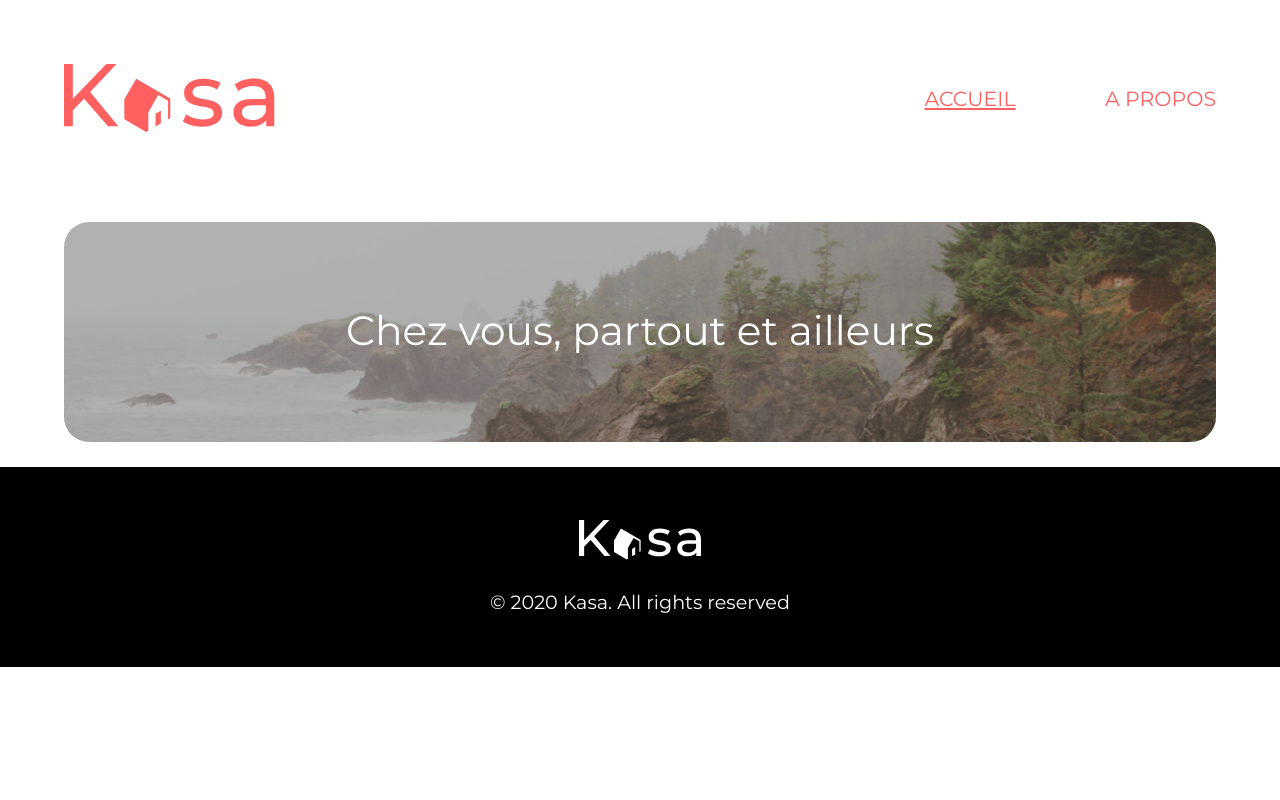
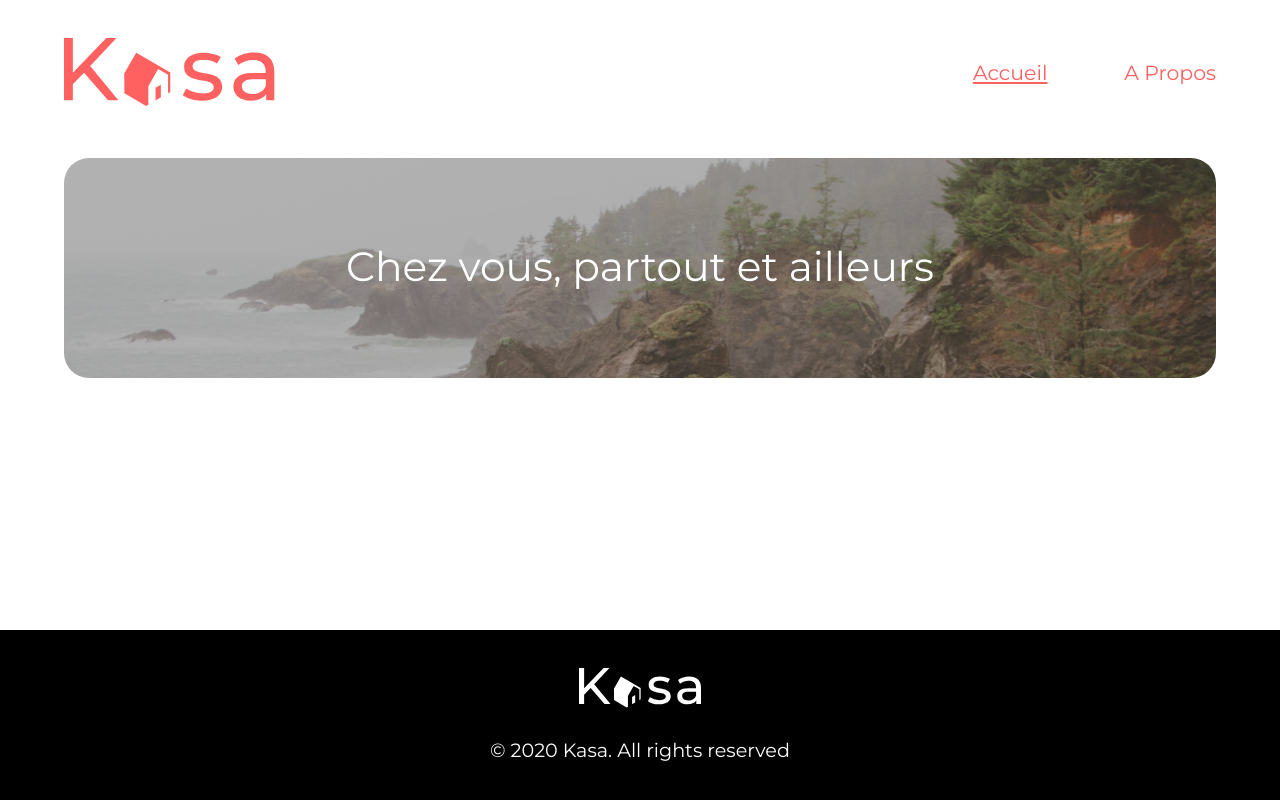
Before and after one commit to monkeycs60/kasa-cs-p11, a React (Create React App) app: page / in a window 1280 px wide. Built offline with nearby package versions, Linux system fonts and the light colour scheme.

Commit message:
css error page + modif header footer banner

```diff
--- a/src/App.css
+++ b/src/App.css
@@ -6,4 +6,5 @@
   padding: 0;
   list-style: none;
   font-family: "Montserrat", sans-serif;
+  color: #FF6060;
 }
--- a/src/components/Banner/Banner.css
+++ b/src/components/Banner/Banner.css
@@ -15,11 +15,14 @@
 }
 .banner span {
   display: block;
+  color: #FFFFFF;
 }
 
 @media (min-width: 769px) {
   .banner {
+    margin: 1% 5%;
     background-image: url("../../assets/Banner-Desktop.png");
+    background-size: cover;
     border-radius: 25px;
     font-size: 1.7em;
     display: flex;
--- a/src/components/Banner/Banner.scss
+++ b/src/components/Banner/Banner.scss
@@ -15,13 +15,16 @@
     }
     span {
         display: block;
+        color: #FFFFFF;
     }
 }
 
 // Desktop version
 @media (min-width: 769px) {
   .banner {
+    margin: 1% 5%;
     background-image: url("../../assets/Banner-Desktop.png");
+    background-size: cover;
     border-radius: 25px;
     font-size: 1.7em;;
     display: flex;
--- a/src/components/Layout/Footer/Footer.css
+++ b/src/components/Layout/Footer/Footer.css
@@ -1,11 +1,15 @@
 footer {
-  height: 200px;
+  height: 170px;
   display: flex;
   flex-direction: column;
   align-items: center;
   justify-content: center;
   background: black;
   gap: 15px;
+  position: fixed;
+  bottom: 0;
+  left: 0;
+  right: 0;
 }
 footer #Logo-Footer-Mobile {
   display: block;
--- a/src/components/Layout/Footer/Footer.scss
+++ b/src/components/Layout/Footer/Footer.scss
@@ -1,13 +1,16 @@
 // Mobile version
 footer {
-    // padding: 10% 0%;
-    height: 200px;
+    height: 170px;
     display: flex;
     flex-direction: column;
     align-items: center;
     justify-content: center;
     background: black;
     gap: 15px;
+    position: fixed;
+  bottom: 0;
+  left: 0;
+  right: 0;
 
     #Logo-Footer-Mobile {
         display: block;
--- a/src/components/Layout/Header/Header.css
+++ b/src/components/Layout/Header/Header.css
@@ -3,7 +3,7 @@
 }
 
 header {
-  padding: 5%;
+  padding: 3% 5%;
   display: flex;
   align-items: center;
   justify-content: space-between;
@@ -42,7 +42,10 @@ header nav a {
     display: none;
   }
   header nav {
-    gap: 3.5em;
+    gap: 3em;
     font-size: 1.6em;
   }
+  header nav a {
+    text-transform: capitalize;
+  }
 }
--- a/src/components/Layout/Header/Header.scss
+++ b/src/components/Layout/Header/Header.scss
@@ -4,7 +4,7 @@
 
 // Mobile version
 header {
-        padding: 5%;
+        padding: 3% 5%;
         display: flex;
         align-items: center;
         justify-content: space-between;
@@ -51,8 +51,11 @@ header {
             display: none;
         }
          nav {
-            gap: 3.5em;
+            gap: 3em;
             font-size: 1.6em;
+           a {
+             text-transform: capitalize;
+           }
         }
 }
 }
--- a/src/pages/AboutPage/AboutPage.js
+++ b/src/pages/AboutPage/AboutPage.js
@@ -1,10 +1,10 @@
 import React from 'react';
+import Banner from '../../components/Banner/Banner';
 
 const AboutPage = () => {
     return (
         <div>
-        <h2>About</h2>
-        <p>This app uses React.</p>
+        <Banner />
         </div>
     );
     }
--- /dev/null
+++ b/src/pages/NotFoundPage/NotFoundPage.css
@@ -0,0 +1,48 @@
+.error-display {
+  display: flex;
+  flex-direction: column;
+  align-items: center;
+  justify-content: center;
+  height: 67vh;
+  gap: 8vh;
+}
+.error-display .error-display__center {
+  display: flex;
+  flex-direction: column;
+  align-items: center;
+  justify-content: center;
+  gap: 1em;
+}
+.error-display .error-display__center h2 {
+  font-size: 5em;
+  font-weight: 600;
+  text-align: center;
+}
+.error-display .error-display__center p {
+  width: 70%;
+  text-align: center;
+}
+.error-display .error-display__bottom {
+  display: flex;
+  flex-direction: column;
+  align-items: center;
+  justify-content: center;
+  margin-top: 2em;
+  font-size: 0.8em;
+}
+
+@media (min-width: 769px) {
+  .error-display {
+    height: 53vh;
+  }
+  .error-display .error-display__center h2 {
+    font-size: 10em;
+  }
+  .error-display .error-display__center p {
+    font-size: 2em;
+    width: 100%;
+  }
+  .error-display .error-display__bottom {
+    font-size: 1.1em;
+  }
+}
--- a/src/pages/NotFoundPage/NotFoundPage.js
+++ b/src/pages/NotFoundPage/NotFoundPage.js
@@ -1,10 +1,17 @@
 import React from "react";
+import { Link } from "react-router-dom";
+import "./NotFoundPage.css";
 
 const NotFoundPage = () => {
   return (
-    <div>
-      <h2>Erreur 404</h2>
-      <p>La page demandée est introuvable.</p>
+    <div className="error-display">
+      <div className="error-display__center">
+        <h2>404</h2>
+        <p>Oups! La page que vous demandez n'existe pas.</p>
+      </div>
+      <div className="error-display__bottom">
+        <Link to="/">Retourner sur la page d'accueil</Link>
+      </div>
     </div>
   );
 };
--- /dev/null
+++ b/src/pages/NotFoundPage/NotFoundPage.scss
@@ -0,0 +1,56 @@
+// Mobile version
+.error-display {
+    display: flex;
+    flex-direction: column;
+    align-items: center;
+    justify-content: center;
+    height: 67vh;
+    gap: 8vh;
+
+    .error-display__center {
+        display: flex;
+        flex-direction: column;
+        align-items: center;
+        justify-content: center;
+        gap: 1em;
+        h2 {
+            font-size: 5em;
+            font-weight: 600;
+            text-align: center;
+        }
+        p {
+            width: 70%;
+            text-align: center;
+        }
+    }
+    .error-display__bottom {
+        display: flex;
+        flex-direction: column;
+        align-items: center;
+        justify-content: center;
+        margin-top: 2em;
+        font-size: 0.8em;
+    }
+
+}
+
+// Desktop version
+@media (min-width: 769px) {
+.error-display {
+    height: 53vh;
+    .error-display__center {
+        h2 {
+            font-size: 10em;
+        }
+        p {
+            font-size: 2em;
+            width: 100%;
+        }
+    }
+    .error-display__bottom {
+        font-size: 1.1em;
+    }
+}
+
+
+}
```
